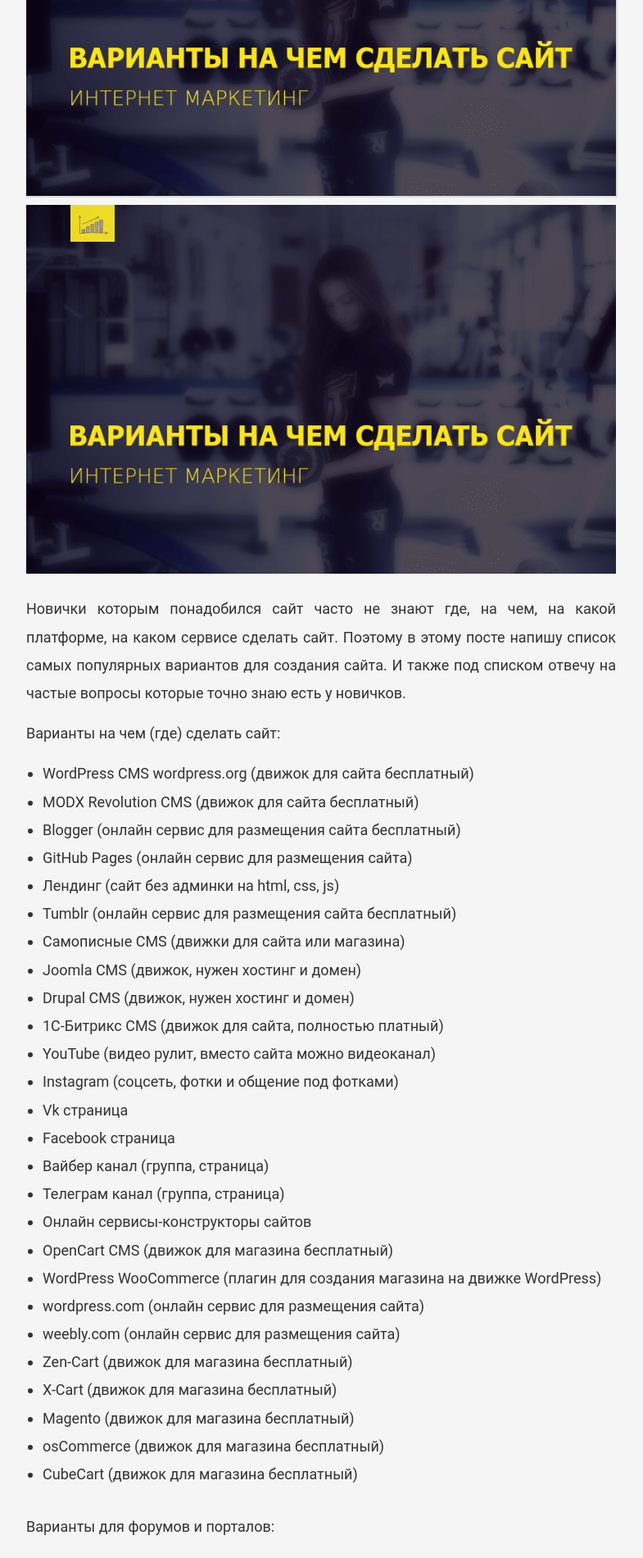
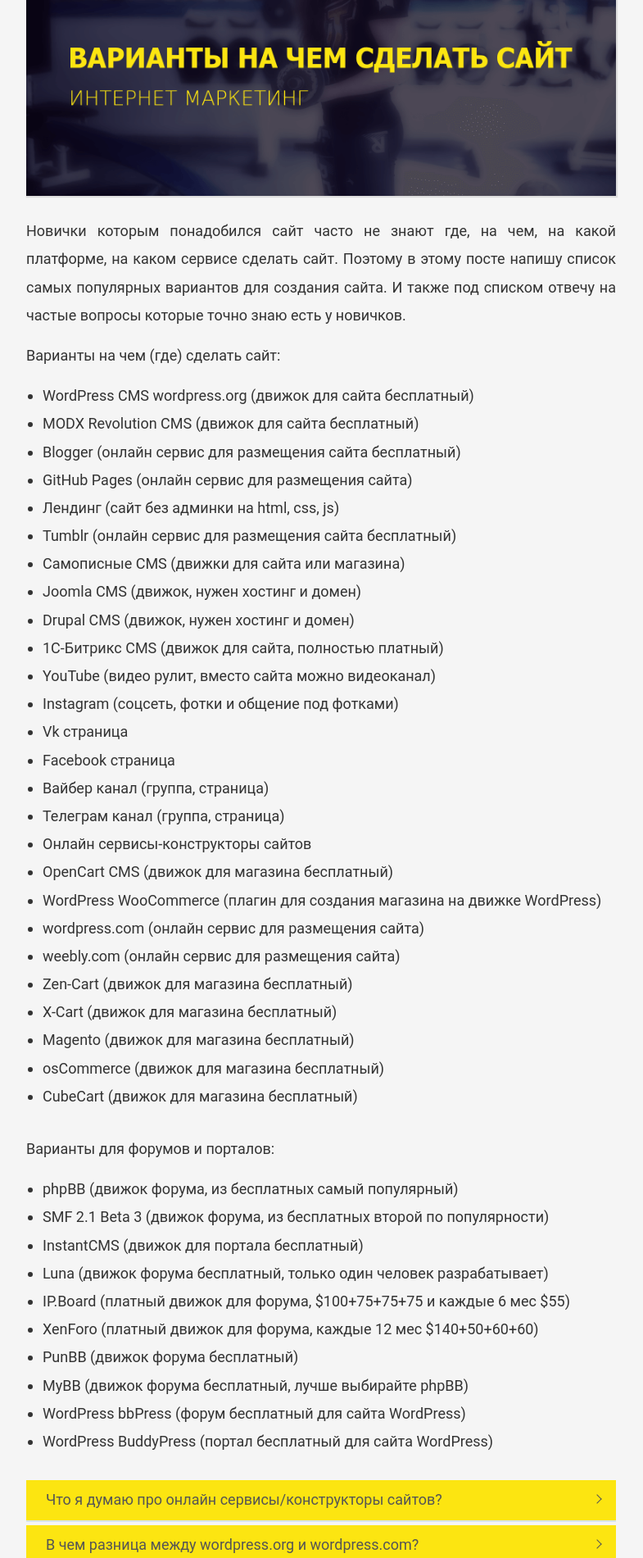
Before and after one commit to VadymVolos/vadymvolos.github.io, a Jekyll site: the page built from _posts/digital-marketing/2017-02-07-varianty-na-chem-sdelat-sayt.md, in a window 1280 px wide. Shown: the part 420-2321 px from the top of the page at 82% size, without its empty margins (248-1033 px from the left). Built offline with Jekyll 4.4.1, drawn with Linux system fonts in a browser that asks for light colours; nearby versions of some CDN libraries; comment, search, counter and statistics services are not loaded.

Commit message:
Update 2017-02-07-varianty-na-chem-sdelat-sayt.md

```diff
--- a/_posts/digital-marketing/2017-02-07-varianty-na-chem-sdelat-sayt.md
+++ b/_posts/digital-marketing/2017-02-07-varianty-na-chem-sdelat-sayt.md
@@ -6,7 +6,6 @@
 tags: [Сайт, Маркетинг]
 image: /images/posts/varianty-na-chem-sdelat-sayt.png
 ---
-![Варианты на чем сделать сайт]({{ site.baseurl }}/images/posts/varianty-na-chem-sdelat-sayt.png "Варианты на чем сделать сайт")
 <img src="{{ site.baseurl }}/images/posts/varianty-na-chem-sdelat-sayt.png" alt="Варианты на чем сделать сайт" title="Пост со списком вариантов для создания сайта">
 
 
```
